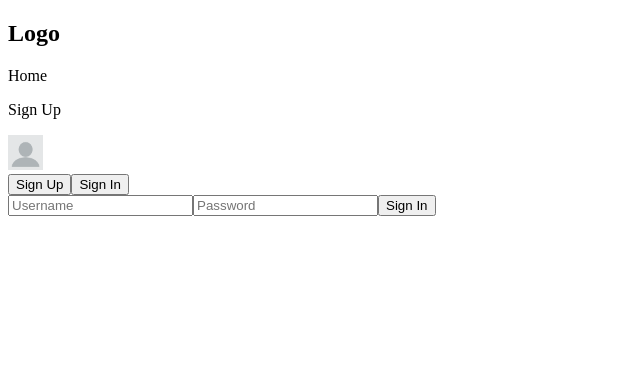
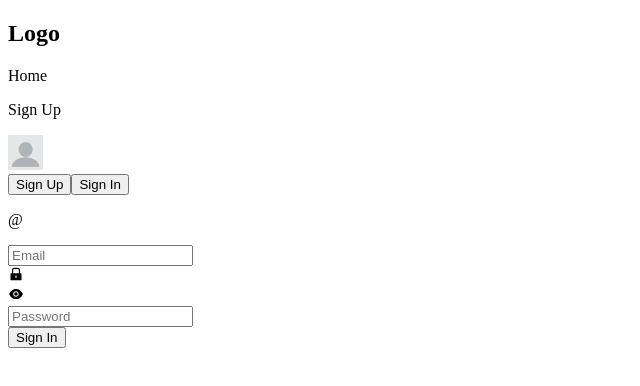
Before and after one commit to unnati2000/foodie-fiesta-v2, a Next.js app: page /auth in a window 1280 px wide. Both pictures are taken after a click on the button "Sign In". Shown: the top 386 px of the page, without its empty margins (0-640 px from the left). Built offline with nearby package versions, Linux system fonts and the light colour scheme.

Commit message:
Sign up and sign in frontend

```diff
--- a/api/signup.js
+++ b/api/signup.js
@@ -4,7 +4,7 @@ const bcrypt = require("bcryptjs");
 const crypto = require("crypto");
 const router = express.Router();
 
-const UserModel = require("../models/user.model");
+const User = require("../models/user.model");
 
 const usernameRegex = /^(?!.*\.\.)(?!.*\.$)[^\W][\w.]{0,29}$/;
 
--- a/components/auth-buttons/signin.js
+++ b/components/auth-buttons/signin.js
@@ -1,22 +1,95 @@
+import { useState, useEffect, useRef } from "react";
+import {
+  AiOutlineUser,
+  AiFillEye,
+  AiFillEyeInvisible,
+  AiFillLock,
+} from "react-icons/ai";
+import { toast, ToastContainer } from "react-toastify";
+import "react-toastify/dist/ReactToastify.min.css";
+
+import { loginUser } from "../../utils/auth.utils";
+
 const Signin = () => {
+  const [email, setEmail] = useState("");
+  const [password, setPassword] = useState("");
+  const [error, setError] = useState("");
+  const [formLoading, setFormLoading] = useState(false);
+
+  const [showPassword, setShowPassword] = useState(false);
+
+  const onSubmit = async (e) => {
+    e.preventDefault();
+
+    await loginUser({ email, password }, setError, setFormLoading, toast);
+  };
+
   return (
-    <div className="px-3 py-4 h-1/2">
+    <>
+      <ToastContainer />
+      <form onSubmit={onSubmit} className="px-3 py-4 h-1/2">
+        <label
+          htmlFor="email"
+          className="relative text-gray-400 focus-within:text-gray-400 block"
+        >
+          <p className="pointer-events-none w-6 h-6 text-xl absolute top-1/2 transform -translate-y-1/2 left-1">
+            @
+          </p>
           <input
-        type="text"
-        className="bg-gray-200 text-gray-400 py-2 px-2 w-full rounded my-2 focus:outline-none"
-        placeholder="Username"
+            type="email"
+            className="bg-gray-200 text-gray-400 py-2 px-8 w-full rounded my-2 focus:outline-none"
+            placeholder="Email"
+            name="email"
+            onChange={(e) => setEmail(e.target.value)}
+            value={email}
           />
+        </label>
+
+        <div className="relative text-gray-400 focus-within:text-gray-400 block">
+          <div className="mt-1 relative rounded-md shadow-sm">
+            <div className="absolute inset-y-0 left-0 pl-1 flex items-center pointer-events-none">
+              <AiFillLock
+                className="h-5 w-5 text-gray-400"
+                aria-hidden="true"
+              />
+            </div>
+
+            <div
+              className="absolute inset-y-0 right-0 pr-3 flex items-center cursor-pointer"
+              onClick={() => setShowPassword(!showPassword)}
+            >
+              {showPassword ? (
+                <AiFillEyeInvisible
+                  className="h-5 w-5 text-gray-400"
+                  aria-hidden="true"
+                />
+              ) : (
+                <AiFillEye
+                  className="h-5 w-5 text-gray-400"
+                  aria-hidden="true"
+                />
+              )}
+            </div>
 
             <input
-        type="password"
-        className="bg-gray-200 text-gray-400 py-2 px-2 w-full rounded my-2 focus:outline-none"
+              type={showPassword ? "text" : "password"}
+              className="bg-gray-200 text-gray-400 py-2 px-8 w-full rounded my-2 focus:outline-none"
               placeholder="Password"
+              name="password"
+              onChange={(e) => setPassword(e.target.value)}
+              value={password}
             />
+          </div>
+        </div>
 
-      <button className="bg-green-500 py-1 px-2 mt-3 rounded shadow-md text-white text-lg block w-full">
+        <button
+          type="submit"
+          className="bg-green-500 py-1 px-2 mt-3 rounded shadow-md text-white text-lg block w-full"
+        >
           Sign In
         </button>
-    </div>
+      </form>
+    </>
   );
 };
 
--- a/components/auth-buttons/signup.js
+++ b/components/auth-buttons/signup.js
@@ -5,6 +5,10 @@ import {
   AiFillEyeInvisible,
   AiFillLock,
 } from "react-icons/ai";
+import { toast, ToastContainer } from "react-toastify";
+import "react-toastify/dist/ReactToastify.min.css";
+
+import { registerUser } from "../../utils/auth.utils";
 
 const usernameRegex = /^(?!.*\.\.)(?!.*\.$)[^\W][\w.]{0,29}$/;
 
@@ -19,7 +23,6 @@ const SignUp = () => {
 
   const [showPassword, setShowPassword] = useState(false);
   const [showConfirmPassword, setShowConfirmPassword] = useState(false);
-
   const [confirmPassword, setConfirmPassword] = useState("");
 
   const handleChange = (e) => {
@@ -28,13 +31,27 @@ const SignUp = () => {
 
   const [username, setusername] = useState("");
   const [usernameLoading, setusernameLoading] = useState(false);
-  const [channelAvailable, setChannelAvailable] = useState(false);
+  const [usernameAvailable, setusernameAvailable] = useState(false);
   const [formLoading, setFormLoading] = useState(false);
 
-  const onSubmit = (e) => {
+  const [error, setError] = useState("");
+
+  const onSubmit = async (e) => {
     e.preventDefault();
+    if (password !== confirmPassword) {
+      toast.error("Password and confirm password must be same");
+    } else {
+      await registerUser(
+        { name, email, password, username },
+        setError,
+        setFormLoading,
+        toast
+      );
+    }
   };
   return (
+    <>
+      <ToastContainer />
       <form className="px-3 py-4 h-1/2" onSubmit={onSubmit}>
         <label
           htmlFor="name"
@@ -93,7 +110,10 @@ const SignUp = () => {
         <div className="relative text-gray-400 focus-within:text-gray-400 block">
           <div className="mt-1 relative rounded-md shadow-sm">
             <div className="absolute inset-y-0 left-0 pl-1 flex items-center pointer-events-none">
-            <AiFillLock className="h-5 w-5 text-gray-400" aria-hidden="true" />
+              <AiFillLock
+                className="h-5 w-5 text-gray-400"
+                aria-hidden="true"
+              />
             </div>
 
             <div
@@ -106,7 +126,10 @@ const SignUp = () => {
                   aria-hidden="true"
                 />
               ) : (
-              <AiFillEye className="h-5 w-5 text-gray-400" aria-hidden="true" />
+                <AiFillEye
+                  className="h-5 w-5 text-gray-400"
+                  aria-hidden="true"
+                />
               )}
             </div>
 
@@ -124,7 +147,10 @@ const SignUp = () => {
         <div className="relative text-gray-400 focus-within:text-gray-400 block">
           <div className="mt-1 relative rounded-md shadow-sm">
             <div className="absolute inset-y-0 left-0 pl-1 flex items-center pointer-events-none">
-            <AiFillLock className="h-5 w-5 text-gray-400" aria-hidden="true" />
+              <AiFillLock
+                className="h-5 w-5 text-gray-400"
+                aria-hidden="true"
+              />
             </div>
 
             <div
@@ -137,7 +163,10 @@ const SignUp = () => {
                   aria-hidden="true"
                 />
               ) : (
-              <AiFillEye className="h-5 w-5 text-gray-400" aria-hidden="true" />
+                <AiFillEye
+                  className="h-5 w-5 text-gray-400"
+                  aria-hidden="true"
+                />
               )}
             </div>
 
@@ -146,19 +175,20 @@ const SignUp = () => {
               className="bg-gray-200 text-gray-400 py-2 px-8 w-full rounded my-2 focus:outline-none"
               placeholder="Confirm Password"
               name="confirmPassword"
-            onChange={handleChange}
+              onChange={(e) => setConfirmPassword(e.target.value)}
               value={confirmPassword}
             />
           </div>
         </div>
 
         <button
-        type="button"
+          type="submit"
           className="bg-green-500 py-1 px-2 mt-3 rounded shadow-md text-white text-lg block w-full"
         >
           Sign Up
         </button>
       </form>
+    </>
   );
 };
 
--- a/models/user.model.js
+++ b/models/user.model.js
@@ -31,6 +31,7 @@ const userSchema = new mongoose.Schema(
       type: Boolean,
       default: false,
     },
+
     resetToken: {
       type: String,
     },
--- a/package.json
+++ b/package.json
@@ -6,16 +6,20 @@
     "start": "next start"
   },
   "dependencies": {
+    "axios": "^0.21.4",
     "bcryptjs": "^2.4.3",
     "dotenv": "^10.0.0",
     "express": "^4.17.1",
+    "js-cookie": "^3.0.1",
     "jsonwebtoken": "^8.5.1",
     "mongoose": "^6.0.5",
     "next": "latest",
     "nodemon": "^2.0.12",
     "react": "^17.0.2",
     "react-dom": "^17.0.2",
-    "react-icons": "^4.2.0"
+    "react-icons": "^4.2.0",
+    "react-query": "^3.23.2",
+    "react-toastify": "^8.0.2"
   },
   "devDependencies": {
     "autoprefixer": "^10.2.6",
--- /dev/null
+++ b/utils/auth.utils.js
@@ -0,0 +1,64 @@
+import axios from "axios";
+import Router from "next/router";
+import cookie from "js-cookie";
+
+export const registerUser = async (
+  { name, username, email, password },
+  setError,
+  setLoading,
+  toast
+) => {
+  setLoading(true);
+  try {
+    const res = await axios.post(`http://localhost:3000/api/signup`, {
+      name,
+      username,
+      email,
+      password,
+    });
+
+    setToken(res.data);
+    toast.info("Sign up successful");
+    Router.push("/");
+  } catch (error) {
+    console.log("error");
+    setError(error.message);
+    toast.error(error.message);
+  }
+  setLoading(false);
+};
+
+export const loginUser = async (
+  { email, password },
+  setError,
+  setLoading,
+  toast
+) => {
+  setLoading(true);
+
+  try {
+    const res = await axios.post(`http://localhost:3000/api/auth`, {
+      email,
+      password,
+    });
+
+    setToken(res.data);
+
+    Router.push("/");
+  } catch (error) {
+    console.log("error");
+    setError(error.message);
+    toast.error(error.message);
+  }
+
+  setLoading(false);
+};
+
+const setToken = (token) => {
+  cookie.set("token", token);
+};
+
+export const logoutUser = () => {
+  cookie.remove("token");
+  Router.push("/auth");
+};
```
Also changed, not shown: 1 other file (tests, documents, lock files or other folders). Lines whose indentation alone changed are shown as unchanged.
